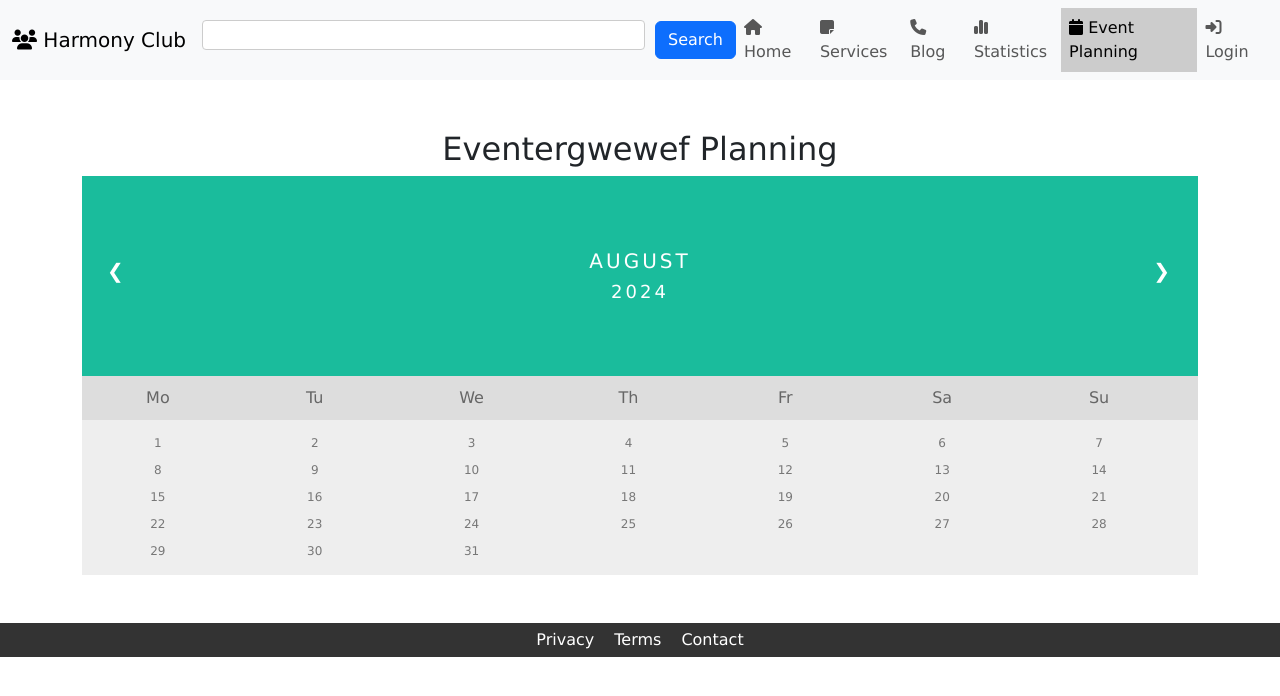
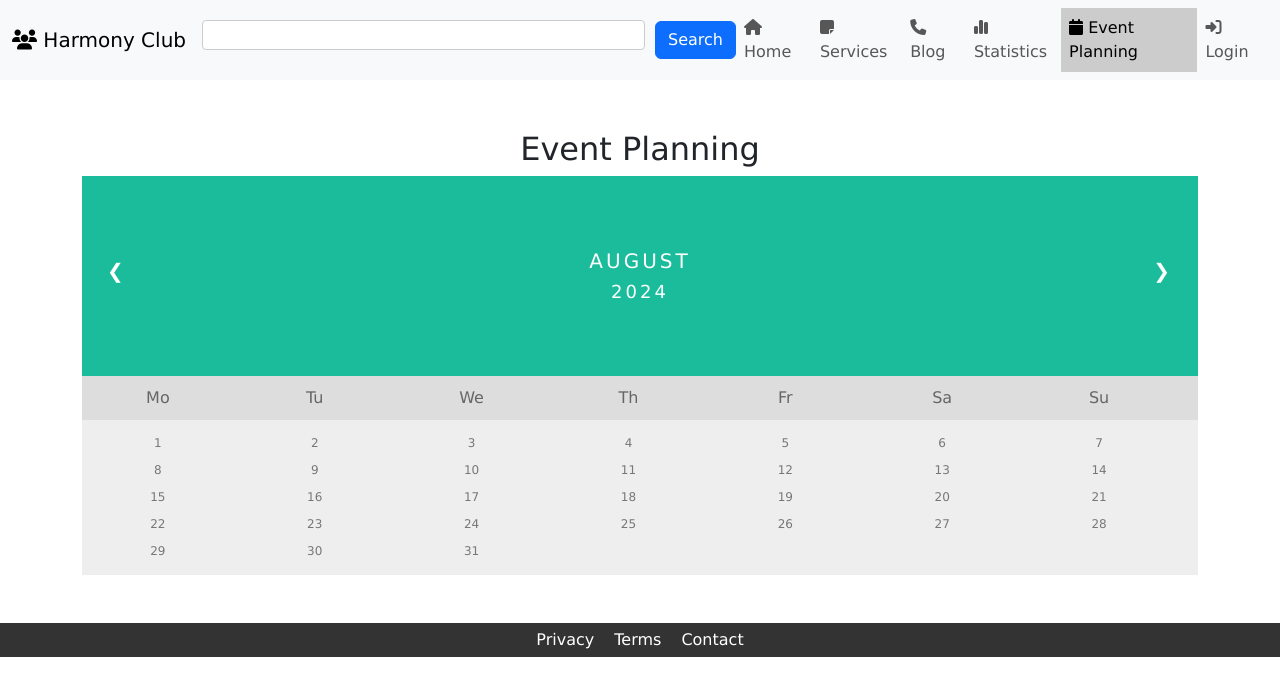
Before and after one commit to ChristopherGug/christophergug.github.io, a website: page event_planning.html in a window 1280 px wide. Drawn offline with nearby package versions, Linux system fonts and the light colour scheme.

Commit message:
event planning worked on

```diff
--- a/event_planning.html
+++ b/event_planning.html
@@ -59,7 +59,7 @@
 <!-- Statistics Section -->
 <div class="container mb-5">
     <div class="header">
-        <h2>Eventergwewef Planning</h2>
+        <h2>Event Planning</h2>
     </div>
 
     <div class="month">
```
